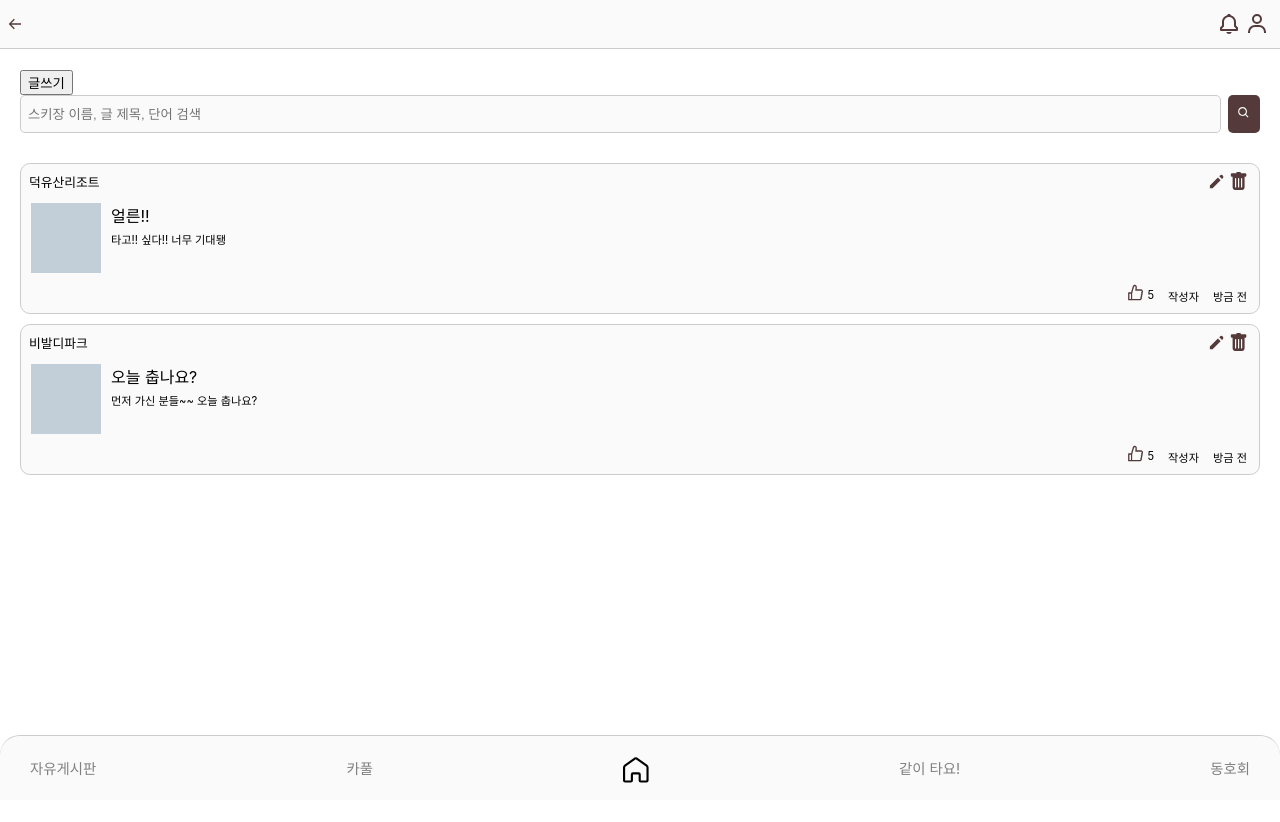
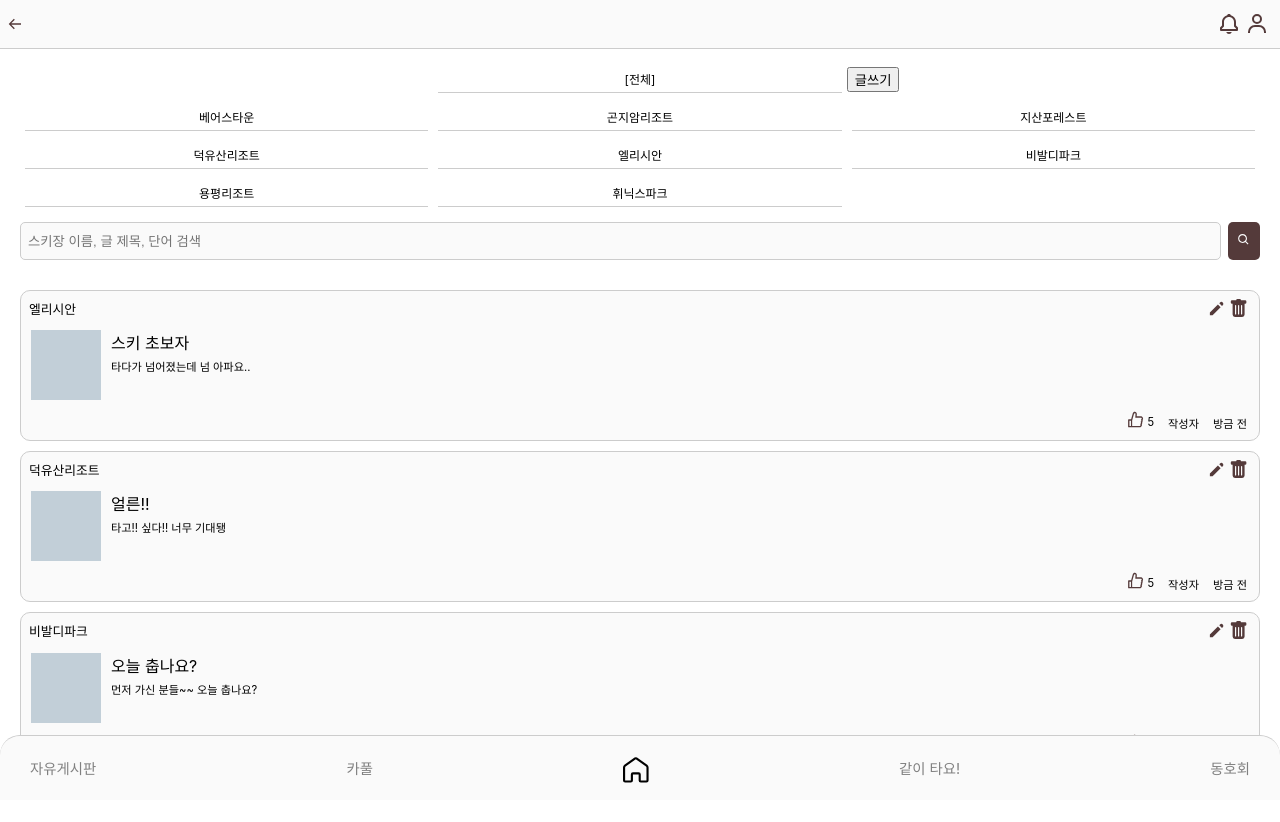
Before and after one commit to syj0396/ski-app-front, a React (Create React App) app: page /board in a window 1280 px wide. Before the commit the page ends 800 px from the top, so only its background shows below. Built offline with nearby package versions, Linux system fonts and the light colour scheme; data requests are answered from the project's data file.

Commit message:
게시판 상단에 스키장 필터링 버튼 추가 및 상단 고정

```diff
--- a/db.json
+++ b/db.json
@@ -13,6 +13,13 @@
       "resortName": "덕유산리조트",
       "create_dt": "2022-10-24T16:34:29.302Z",
       "id": 2
+    },
+    {
+      "title": "스키 초보자",
+      "content": "타다가 넘어졌는데 넘 아파요..",
+      "resortName": "엘리시안",
+      "create_dt": "2022-10-26T16:47:15.836Z",
+      "id": 3
     }
   ],
   "resort": [
--- a/src/App.js
+++ b/src/App.js
@@ -5,6 +5,7 @@ import { TopBar } from './components/TopBar'
 import { NavBar } from "./components/NavBar"
 import { Home } from "./pages/Home"
 import { Board } from "./pages/Board"
+import { Club } from "./pages/Club"
 import { BoardWrite } from "./components/Board/BoardWrite"
 import { loadResorts } from './action/resort';
 
@@ -22,6 +23,7 @@ function App() {
         <Route exact path="/" element={<Home />} />
         <Route exact path="/board" element={<Board />} />
         <Route exact path="/board/write" element={<BoardWrite />} />
+        <Route exact path="/club" element={<Club />} />
       </Routes>
       <NavBar />
     </div>
--- a/src/components/Board/BoardListForm.js
+++ b/src/components/Board/BoardListForm.js
@@ -1,9 +1,11 @@
 import React, { useState } from 'react'
+import { useSelector } from 'react-redux'
 import { Link } from 'react-router-dom'
 import styled from 'styled-components'
 import { BiSearch } from 'react-icons/bi'
 
-function BoardListForm(props) {
+function BoardListForm() {
+    const resorts = useSelector(state => state.resort.resorts);
     const [input, setInput] = useState('');
 
     const handleChange = e => {
@@ -23,9 +25,12 @@ function BoardListForm(props) {
     }
     return (
         <Wrapper>
-            <Top>
-                <Link to="/board/write"><Button>글쓰기</Button></Link>
-            </Top>
+            <ResortBtn>
+                <div></div><Resort>[전체]</Resort><Link to="/board/write"><Button>글쓰기</Button></Link>
+                {resorts.map(resort => (
+                    <Resort key={resort.id}>{resort.name}</Resort>
+                ))}
+            </ResortBtn>
             <Form onSubmit={handleSubmit}>
                 <input
                     type='text'
@@ -42,19 +47,35 @@ function BoardListForm(props) {
     )
 }
 
-const Wrapper = styled.form`
-padding: 20px 20px 20px 20px;
-`
-const Top = styled.div`
+const Wrapper = styled.div`
+padding: 60px 20px 20px 20px;
+position: fixed;
+top: 0;
+left: 0;
+right: 0;
 
 `
+const ResortBtn = styled.div`
+display:grid;
+grid-template-columns: 1fr 1fr 1fr;
+align-items: center;
+background-color: white;
+`
+const Resort = styled.div`
+font-size: 12px;
+text-align: center;
+margin: 5px;
+border-bottom: 1px solid #CCCCCC;
+padding: 5px;
+`
 const Button = styled.button`
-
 `
 
 const Form = styled.form`
     display: flex;
-
+    padding-top: 10px;
+    background-color: white;
+    padding-bottom: 20px;
 
     .boardForm-input {
         flex: 1 1;
--- /dev/null
+++ b/src/components/Club/ClubListForm.js
@@ -0,0 +1,63 @@
+import React from 'react'
+import { useSelector } from 'react-redux'
+import styled from 'styled-components'
+
+export function ClubListForm() {
+    //스키장 state 받아와서 grid에 표시
+    //동호회 리스트   +
+    const resorts = useSelector(state => state.resort.resorts);
+
+
+    return (
+    <Wrapper>
+        <ResortBtn>
+            <div></div><Resort>[전체]</Resort><div></div>
+            {resorts.map(resort => (
+                <Resort key={resort.id}>{resort.name}</Resort>
+            ))}
+        </ResortBtn>
+        <Top>
+            <div></div><div className="clubList-title">동호회 리스트</div><div className="clubList-plus">+</div>
+        </Top>
+    </Wrapper>
+    )
+}
+
+const Wrapper = styled.div`
+margin: 60px 40px;
+position: fixed;
+top: 0;
+left: 0;
+right: 0;
+background-color: white;
+`
+const ResortBtn = styled.div`
+display:grid;
+grid-template-columns: 1fr 1fr 1fr;
+`
+const Resort = styled.div`
+font-size: 12px;
+text-align: center;
+margin: 5px;
+border-bottom: 1px solid #CCCCCC;
+padding: 5px;
+`
+const Top = styled.div`
+display: flex;
+justify-content: space-between;
+padding: 30px 50px;
+.clubList-title{
+    font-weight: bold;
+    padding-top: 13px;
+    padding-left: 13px;
+}
+.clubList-plus{
+    font-size: 30px;
+    background-color: #6B89A5;
+    color: #FAFAFA;
+    padding-left: 10px;
+    padding-right: 10px;
+    padding-bottom: 5px;
+    border-radius: 25px;
+}
+`
--- a/src/components/NavBar.js
+++ b/src/components/NavBar.js
@@ -4,14 +4,8 @@ import styled from 'styled-components'
 import {GrHomeRounded} from 'react-icons/gr'
 
 export function NavBar() {
-    const Menus = [
-        { name: "자유게시판", dis: "translate-x-0" },
-        { name: "카풀", dis: "translate-x" },
-        { name: "HOME", dis: "" },
-        { name: "같이 타요!", dis: "" },
-        { name: "동호회", dis: "" }
-    ]
-  return (
+
+    return (
     <Container>
         <UL>
             {/* {
@@ -34,12 +28,12 @@ export function NavBar() {
             <Link to="/board" className="nav-link">
                 <NavList>같이 타요!</NavList>
             </Link>
-            <Link to="/board" className="nav-link">
+            <Link to="/club" className="nav-link">
                 <NavList>동호회</NavList>
             </Link>
         </UL>
     </Container>
-  )
+    )
 }
 
 const Container = styled.div`
--- a/src/components/SkiButton.js
+++ b/src/components/SkiButton.js
@@ -29,7 +29,6 @@ export function SkiButton(props) {
 
     const getWeather = async (lat, lon) => {
         try{
-            console.log("count");
             //현재 날씨 정보
             const resWeather = await axios.get(
                 //`https://api.openweathermap.org/data/2.5/weather?q=${city}&appid=${API_KEY}&units=metric`
--- a/src/pages/Board.js
+++ b/src/pages/Board.js
@@ -16,10 +16,12 @@ export function Board() {
     return(
         <BoardContainer>
             <BoardListForm />
+            <POSTS>
             {posts && posts.slice(0).reverse().map((post) => (
                 <BoardListItem key={post.id} {...post} />
             ))
             }
+            </POSTS>
         </BoardContainer>
     )
 }
@@ -28,3 +30,6 @@ const BoardContainer = styled.div`
     color: black;
     margin-top: 20px;
 `
+const POSTS = styled.div`
+    margin-top: 260px;
+`
--- /dev/null
+++ b/src/pages/Club.js
@@ -0,0 +1,15 @@
+import React from 'react'
+import styled from 'styled-components'
+import { ClubListForm } from '../components/Club/ClubListForm'
+
+export function Club() {
+    return (
+    <ClubContainer>
+        <ClubListForm />
+    </ClubContainer>
+    )
+}
+
+const ClubContainer = styled.div`
+    margin-top: 20px;
+`
```
Also changed, not shown: src/components/Club/ClubRegister.js (added, +14 -0 lines).
